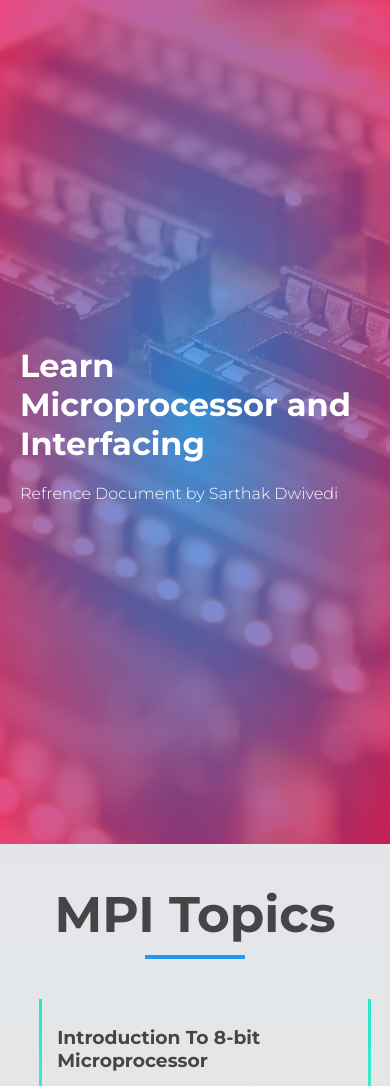
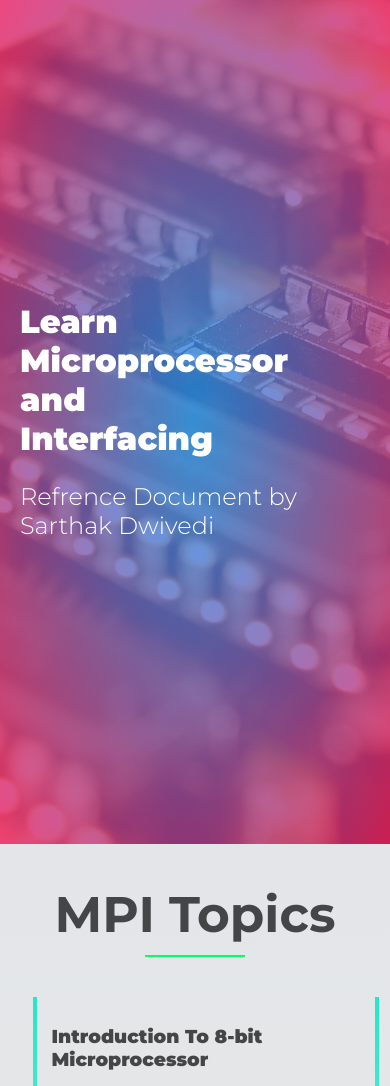
Before and after one commit to SarthakDwivedi/Microprocessor-and-Interfacing-Reference, a plain HTML site: page index.html in a window 390 px wide. Shown: the top 1086 px of the page. Drawn offline with Linux system fonts and the light colour scheme.

Commit message:
Typography changes

```diff
--- a/Resources/css/mediaQ.css
+++ b/Resources/css/mediaQ.css
@@ -8,6 +8,10 @@
   p {
     font-size: 16px;
     color: black;
+  }
+  .hero p{font-size: 24px;}
+  .hero h1{
+   font-weight: 900;
   }
 
   .chapters_refrence p {
@@ -23,7 +27,7 @@
     inset -5px -5px 10px #ff174500;
             box-shadow: inset 5px 5px 10px #42a4f500,
     inset -5px -5px 10px #ff174500;
-    border-width: 3px;
+    border-width: 4px;
     border-style: solid;
    border-image: linear-gradient(
         to bottom,
--- a/Resources/css/styles.css
+++ b/Resources/css/styles.css
@@ -3,6 +3,9 @@
 :root {
   --linear-gradient1:#42a4f5 ;
   --linear-gradient2: rgba(0, 0, 0, 0);
+  --linear-gradient_Hero:#42a4f5 ;
+  --linear-gradient_Hero2: rgba(0, 0, 0, 0);
+  --underline_color: #42a4f5;
 }
 
 
@@ -10,6 +13,7 @@ body {
   margin: 0;
   padding: 0;
   font-size: 16px;
+  font-weight: 300;
   font-family: "Montserrat", sans-serif;
   background: -webkit-gradient(linear, left top, left bottom, from(#42a4f5), to(#ff1745));
   background: linear-gradient(#42a4f5, #ff1745);
@@ -19,6 +23,8 @@ body {
 h2 {
   font-size: 50px;
 }
+
+h3,h4{font-weight: 900;}
 
 header {
   width: 100vw;
@@ -76,8 +82,8 @@ section {
 .chapter_heading h2:after {
   content: "";
   display: block;
-  height: 4px;
-  background-color: #2196F3;
+  height: 2px;
+  background-color:var(--underline_color);
   width: 100px;
   -webkit-transition: width 0.25s;
   transition: width 0.25s;
--- a/Resources/scripts/script.js
+++ b/Resources/scripts/script.js
@@ -1,8 +1,6 @@
 let root = document.documentElement;
 setInterval(setRandomColor, 1000);
-// setInterval(setRandomColor2, 5000);
-
-
+setInterval(setRandomColor2, 3000);
 
 
   function getRandomColor() {
@@ -19,5 +17,5 @@ setInterval(setRandomColor, 1000);
   }
 
   function setRandomColor2() {
-    root.style.setProperty('--linear-gradient2', getRandomColor());
+    root.style.setProperty('--underline_color', getRandomColor());
   }
--- a/index.html
+++ b/index.html
@@ -27,7 +27,7 @@ started working with Microprocessor 8085. courtesy of sarthak">
   <body>
     <header>
       <div class="hero">
-        <h1>Learn Microprocessor and Interfacing</h1>
+        <h1>Learn<br>Microprocessor<br>and<br>Interfacing</h1>
         <p>Refrence Document by Sarthak Dwivedi</p>
       </div>
     </header>
```
